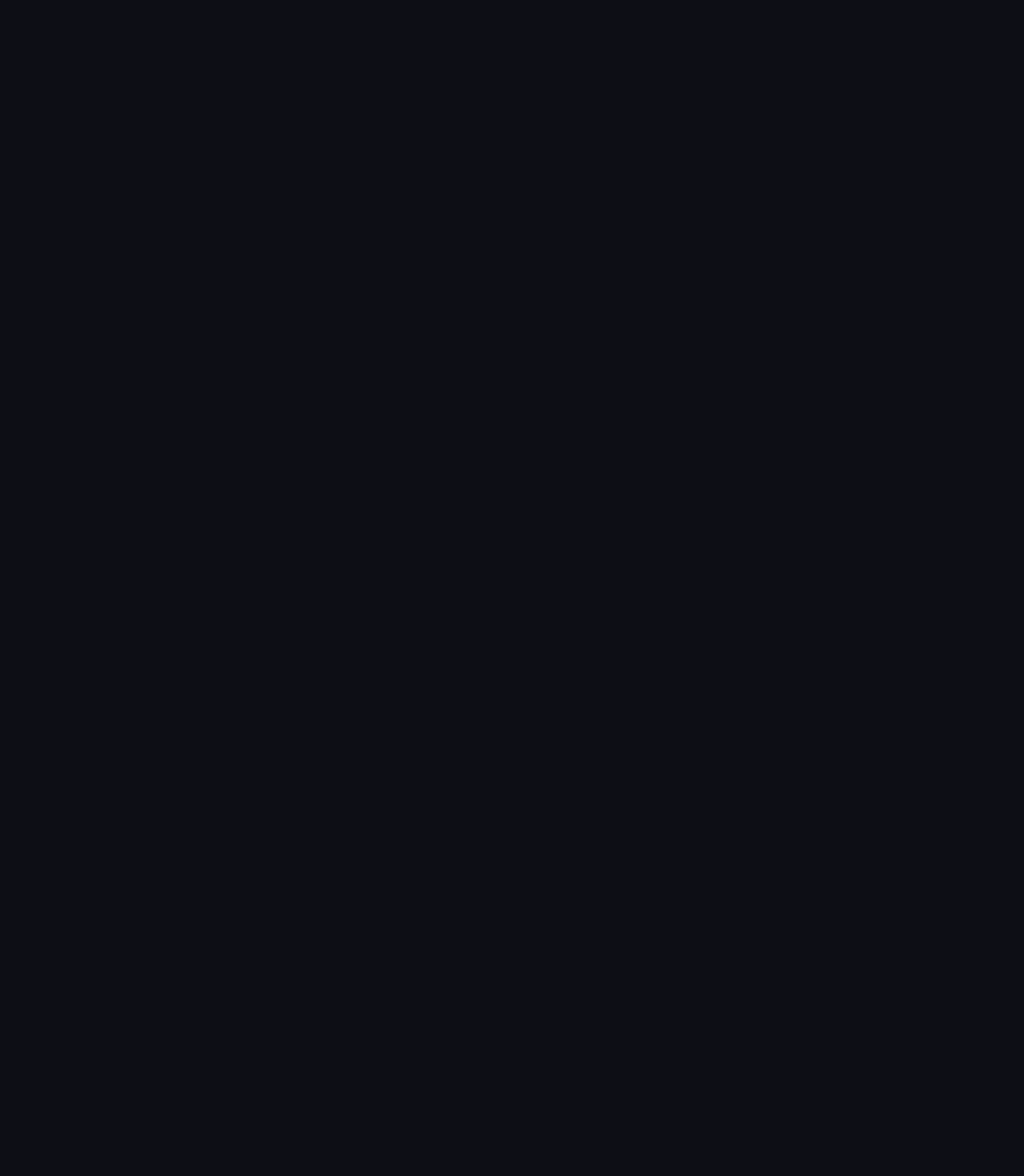
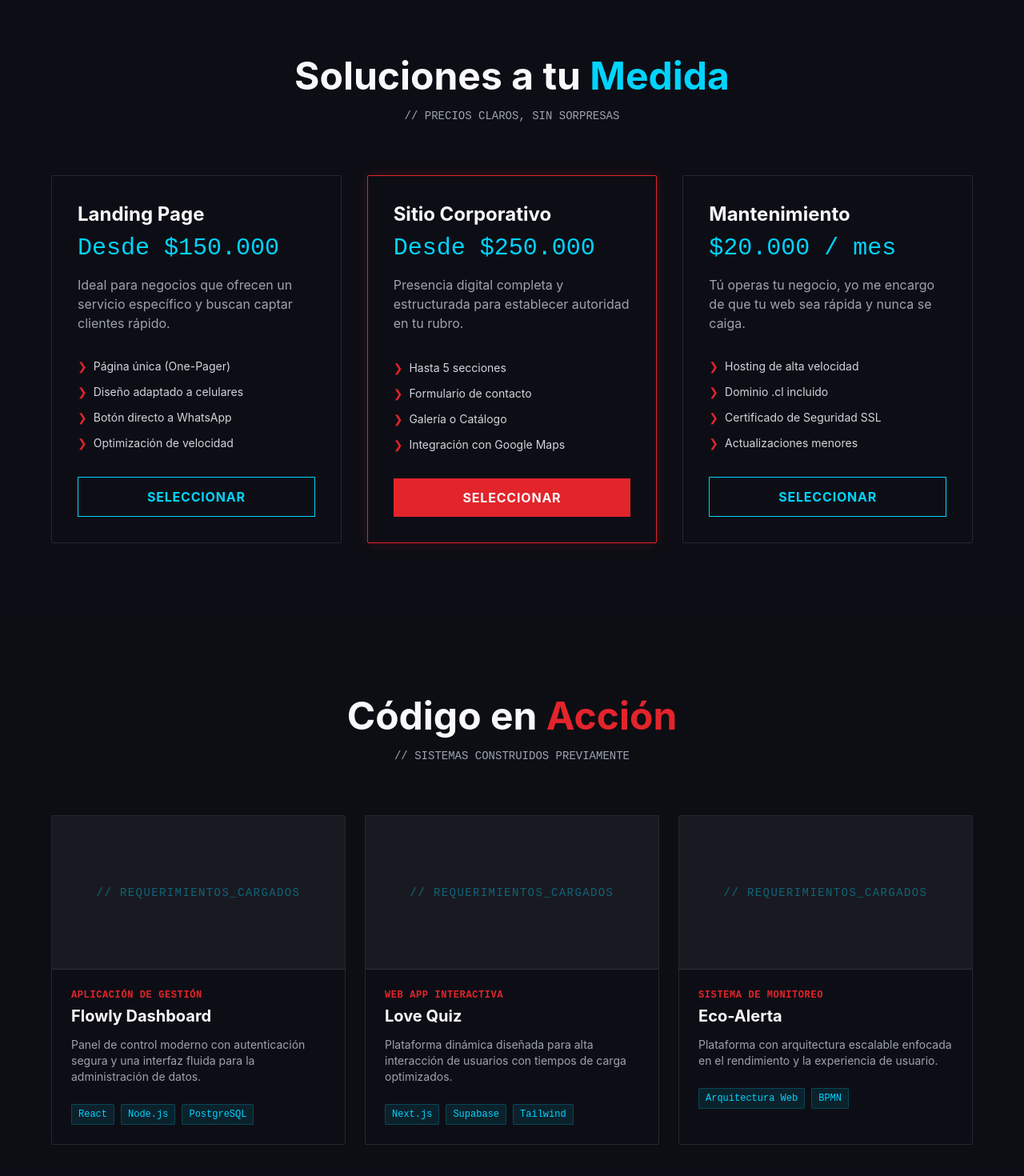
Before and after one commit to MAcevedo91/capsule-studio, a React (Vite) app: page / in a window 1280 px wide. Shown: the part 826-2296 px from the top of the page at 80% size. Before the commit the page ends 800 px from the top, so only its background shows below. Built offline with nearby package versions, Linux system fonts and the light colour scheme.

Commit message:
Services & Portafolio

```diff
--- a/src/App.jsx
+++ b/src/App.jsx
@@ -1,11 +1,17 @@
 import Navbar from './components/Navbar';
 import Hero from './components/Hero';
+import Services from './components/Services'
+import Portafolio from './components/Portafolio'
+import Portfolio from './components/Portafolio';
+
 
 function App() {
   return (
     <div className="bg-neo-dark min-h-screen font-sans selection:bg-capsule-blue selection:text-neo-dark">
       <Navbar />
       <Hero />
+      <Services />
+      <Portfolio />
     </div>
   )
 }
--- /dev/null
+++ b/src/components/Portafolio.jsx
@@ -0,0 +1,67 @@
+// src/components/Portfolio.jsx
+import React from 'react';
+
+const Portfolio = () => {
+  const projects = [
+    {
+      title: "Flowly Dashboard",
+      category: "Aplicación de Gestión",
+      description: "Panel de control moderno con autenticación segura y una interfaz fluida para la administración de datos.",
+      tech: ["React", "Node.js", "PostgreSQL"]
+    },
+    {
+      title: "Love Quiz",
+      category: "Web App Interactiva",
+      description: "Plataforma dinámica diseñada para alta interacción de usuarios con tiempos de carga optimizados.",
+      tech: ["Next.js", "Supabase", "Tailwind"]
+    },
+    {
+      title: "Eco-Alerta",
+      category: "Sistema de Monitoreo",
+      description: "Plataforma con arquitectura escalable enfocada en el rendimiento y la experiencia de usuario.",
+      tech: ["Arquitectura Web", "BPMN"]
+    }
+  ];
+
+  return (
+    <section id="portafolio" className="py-24 px-6 bg-neo-dark/50 relative">
+      <div className="max-w-6xl mx-auto">
+        <div className="text-center mb-16">
+          <h2 className="text-3xl md:text-5xl font-bold text-neo-light mb-4">
+            Código en <span className="text-akira-red">Acción</span>
+          </h2>
+          <p className="text-gray-400 font-mono text-sm">// SISTEMAS CONSTRUIDOS PREVIAMENTE</p>
+        </div>
+
+        <div className="grid md:grid-cols-3 gap-6">
+          {projects.map((project, index) => (
+            <div key={index} className="group bg-neo-dark border border-neo-light/10 overflow-hidden hover:border-capsule-blue transition-colors duration-300 rounded-sm">
+              {/* Espacio para la imagen del proyecto */}
+              <div className="h-48 bg-neo-light/5 flex items-center justify-center border-b border-neo-light/10 relative overflow-hidden">
+                <span className="font-mono text-capsule-blue/40 text-sm tracking-widest group-hover:scale-110 transition-transform duration-500">
+                  // REQUERIMIENTOS_CARGADOS
+                </span>
+              </div>
+
+              <div className="p-6">
+                <p className="text-akira-red text-xs font-mono font-bold mb-1 tracking-wider uppercase">{project.category}</p>
+                <h3 className="text-xl font-bold text-neo-light mb-3">{project.title}</h3>
+                <p className="text-gray-400 text-sm mb-6">{project.description}</p>
+
+                <div className="flex flex-wrap gap-2">
+                  {project.tech.map((t, idx) => (
+                    <span key={idx} className="text-xs font-mono bg-capsule-blue/10 text-capsule-blue px-2 py-1 rounded-sm border border-capsule-blue/20">
+                      {t}
+                    </span>
+                  ))}
+                </div>
+              </div>
+            </div>
+          ))}
+        </div>
+      </div>
+    </section>
+  );
+};
+
+export default Portfolio;
--- /dev/null
+++ b/src/components/Services.jsx
@@ -0,0 +1,83 @@
+// src/components/Services.jsx
+import React from 'react';
+
+const Services = () => {
+  const packages = [
+    {
+      name: "Landing Page",
+      price: "Desde $150.000",
+      description: "Ideal para negocios que ofrecen un servicio específico y buscan captar clientes rápido.",
+      features: [
+        "Página única (One-Pager)",
+        "Diseño adaptado a celulares",
+        "Botón directo a WhatsApp",
+        "Optimización de velocidad"
+      ],
+      highlight: false
+    },
+    {
+      name: "Sitio Corporativo",
+      price: "Desde $250.000",
+      description: "Presencia digital completa y estructurada para establecer autoridad en tu rubro.",
+      features: [
+        "Hasta 5 secciones",
+        "Formulario de contacto",
+        "Galería o Catálogo",
+        "Integración con Google Maps"
+      ],
+      highlight: true // Usaremos esto para destacar el paquete intermedio
+    },
+    {
+      name: "Mantenimiento",
+      price: "$20.000 / mes",
+      description: "Tú operas tu negocio, yo me encargo de que tu web sea rápida y nunca se caiga.",
+      features: [
+        "Hosting de alta velocidad",
+        "Dominio .cl incluido",
+        "Certificado de Seguridad SSL",
+        "Actualizaciones menores"
+      ],
+      highlight: false
+    }
+  ];
+
+  return (
+    <section id="servicios" className="py-24 px-6 bg-neo-dark border-t border-neo-light/5">
+      <div className="max-w-6xl mx-auto">
+        <div className="text-center mb-16">
+          <h2 className="text-3xl md:text-5xl font-bold text-neo-light mb-4">
+            Soluciones a tu <span className="text-capsule-blue">Medida</span>
+          </h2>
+          <p className="text-gray-400 font-mono text-sm">// PRECIOS CLAROS, SIN SORPRESAS</p>
+        </div>
+
+        <div className="grid md:grid-cols-3 gap-8">
+          {packages.map((pkg, index) => (
+            <div
+              key={index}
+              className={`p-8 bg-neo-dark border ${pkg.highlight ? 'border-akira-red shadow-[0_0_15px_rgba(227,36,43,0.2)]' : 'border-neo-light/10'} rounded-sm flex flex-col`}
+            >
+              <h3 className="text-2xl font-bold text-neo-light mb-2">{pkg.name}</h3>
+              <p className="text-3xl font-mono text-capsule-blue mb-4">{pkg.price}</p>
+              <p className="text-gray-400 mb-8 flex-grow">{pkg.description}</p>
+
+              <ul className="space-y-3 mb-8">
+                {pkg.features.map((feature, idx) => (
+                  <li key={idx} className="flex items-center text-gray-300 text-sm">
+                    <span className="text-akira-red mr-2">❯</span> {feature}
+                  </li>
+                ))}
+              </ul>
+
+              <button className={`w-full py-3 font-bold tracking-wider uppercase transition-colors ${pkg.highlight ? 'bg-akira-red text-neo-light hover:bg-red-600' : 'bg-transparent border border-capsule-blue text-capsule-blue hover:bg-capsule-blue/10'}`}>
+                Seleccionar
+              </button>
+            </div>
+          ))}
+        </div>
+      </div>
+    </section>
+  );
+};
+
+export default Services;
```
